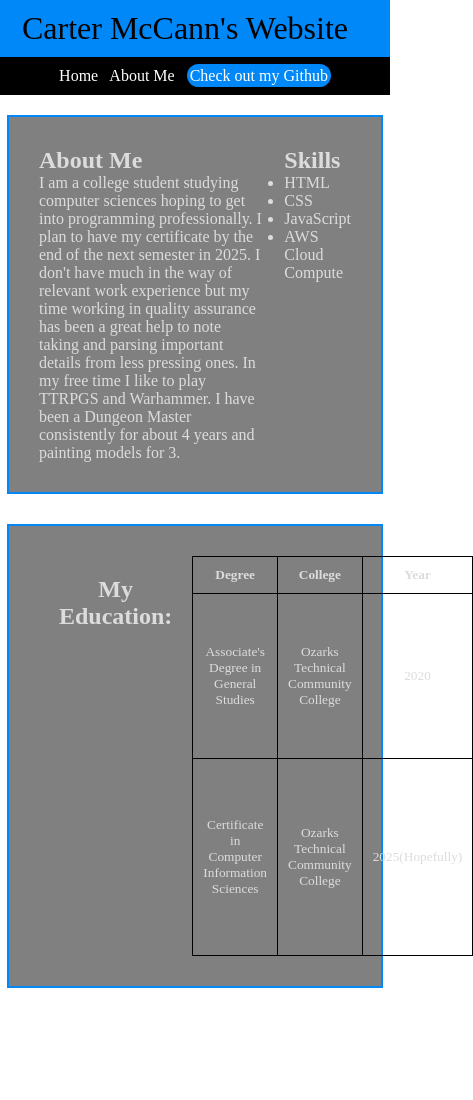
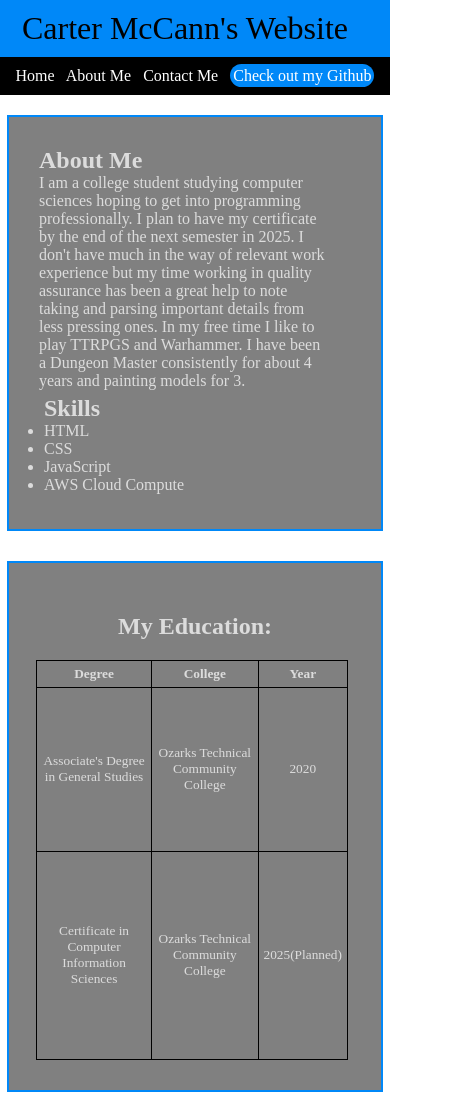
Before and after one commit to CarterBMcCann/CarterBMcCann, a plain HTML site: page about-me.html in a window 390 px wide. Shown: the whole page, 473 px wide, since content can reach past the window. Before the commit the page ends 1018 px from the top, so only its background shows below. Drawn offline with Linux system fonts and the light colour scheme.

Commit message:
Add files via upload

```diff
--- a/about-me.html
+++ b/about-me.html
@@ -15,10 +15,12 @@
         &nbsp;
         <a href="about-me.html">About Me</a>
         &nbsp;
+        <a href="contact.html">Contact Me</a>
+        &nbsp;
         <a href="https://github.com/CarterBMcCann" class="cta" target="_blank">Check out my Github</a>
     </nav>
     <div class="container">
-        <div class="me">
+        <div>
             <h2>About Me</h2>
             <p>I am a college student studying computer sciences hoping to get into programming professionally. I plan to have my certificate by the end of the next semester in 2025. I don't have much in the way of relevant work experience but my time working in quality assurance has been a great help to note taking and parsing important details from less pressing ones. In my free time I like to play TTRPGS and Warhammer. I have been a Dungeon Master consistently for about 4 years and painting models for 3.</p>
         </div>
@@ -53,7 +55,7 @@
                 <tr>
                     <td>Certificate in Computer Information Sciences</td>
                     <td>Ozarks Technical Community College</td>
-                    <td>2025(Hopefully)</td>
+                    <td>2025(Planned)</td>
                 </tr>
             </tbody>
         </table>
--- a/styles.css
+++ b/styles.css
@@ -48,12 +48,14 @@ a:visited{
     margin-bottom: 30px;
     display: flex;
     justify-content: space-between;
+    flex-direction: column;
 }
 
 .container>h2{
     text-align: center;
-    padding: 20px;
+    padding: 15px;
     border: black;
+    margin: 5px;
 }
 
 /*Call to Action with visible button*/
@@ -74,6 +76,8 @@ a:visited{
     table{
         font-size: smaller;
         min-height: 400px;
+        padding: 1px;
+        margin-left: -3px;
     }
 
     p{
@@ -102,10 +106,26 @@ table{
     width: 100%;
     border-collapse: collapse;
     flex: 1;
+    padding: 5px;
 }
 
 th,td,tr{
-    padding: 10px;
+    padding: 5px;
     border: 1px solid black;
     text-align: center;
 }
+
+/*Class to center content*/
+.center{
+    margin-left: auto;
+    margin-right: auto;
+}
+
+/*Styles for individual elements, placed here for clarity and ease of reading*/
+.skills{
+    margin: 5px;
+}
+
+.contact{
+    width: 50%;
+}
```
Also changed, not shown: contact.html (added, +27 -0 lines), index.html (+2 -0 lines), 1 other file.
